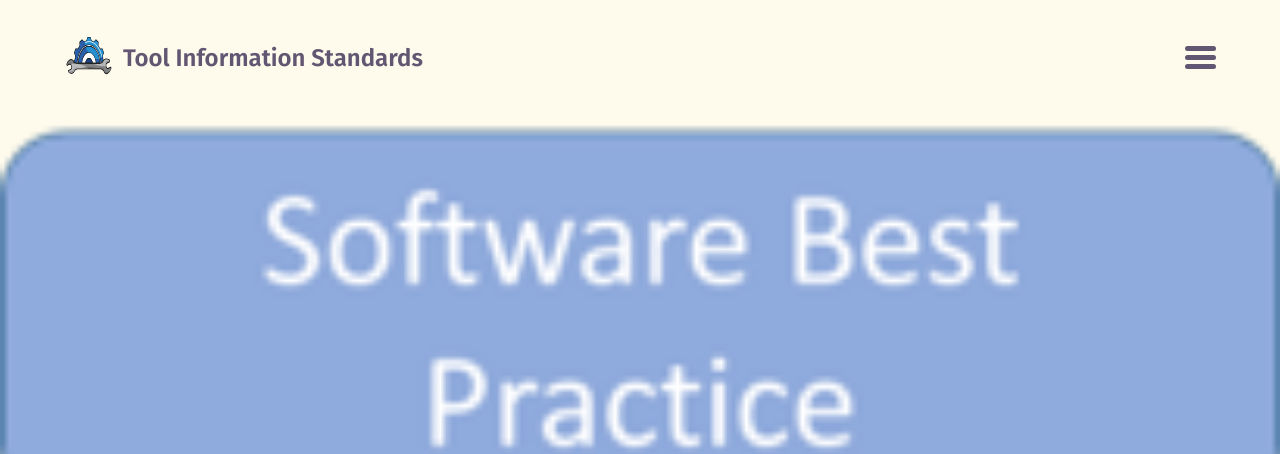
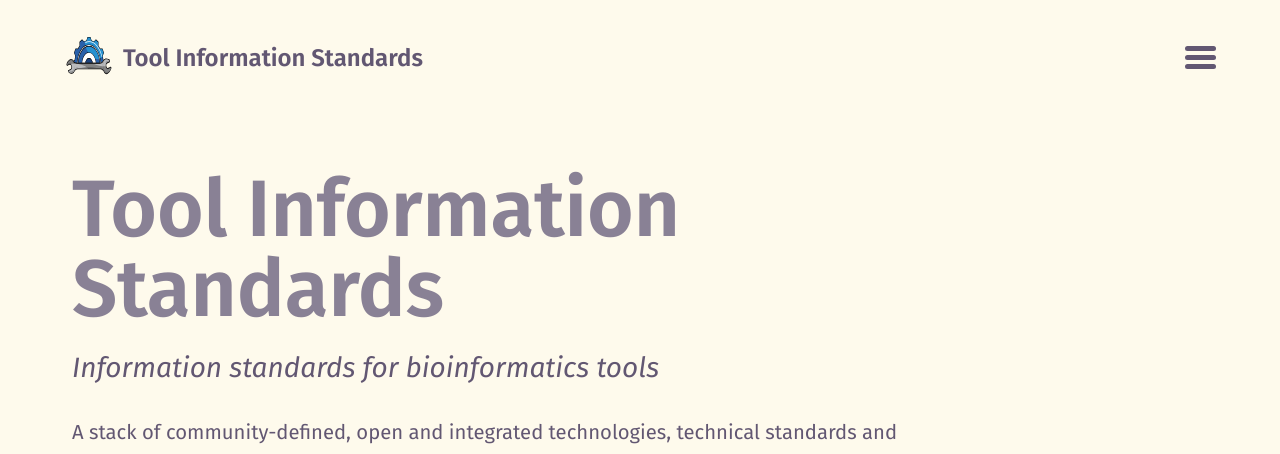
Before and after one commit to bio-tools/Tool-Information-Standards, a Jekyll site: the page built from docs/index.md, in a window 1280 px wide. Shown: the top 454 px of the page. Built offline with Jekyll 4.4.1, drawn with Linux system fonts in a browser that asks for light colours.

Commit message:
Update index.md

```diff
--- a/docs/index.md
+++ b/docs/index.md
@@ -4,9 +4,11 @@ paginate: true
 entries_layout: list # list, grid
 alt_title: "Tool Information Standards"
 sub_title: "Information standards for bioinformatics tools"
-image: /assets/images/technology_stack.png
+image: # splash image goes here /assets/images/...
 introduction: |
   A stack of community-defined, open and integrated technologies, technical standards and guidelines:
+
+   ![technology_stack]({{site.url}}/docs/assets/images/technology_stack.png){: .align-center}
 
   - Comprehensive list of scientific, technical and administrative **software attributes** to support cataloguing, discovery, use and interoperability of software
   - Precise tool descriptions in terms of their operations, types of input and output data, data formats and common topics, using the [EDAM ontology](https://github.com/edamontology/edamontology)
```
